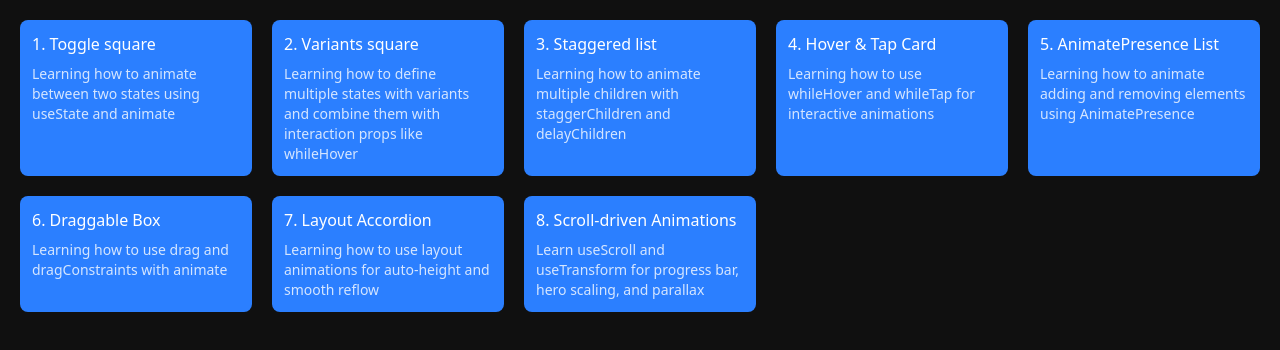
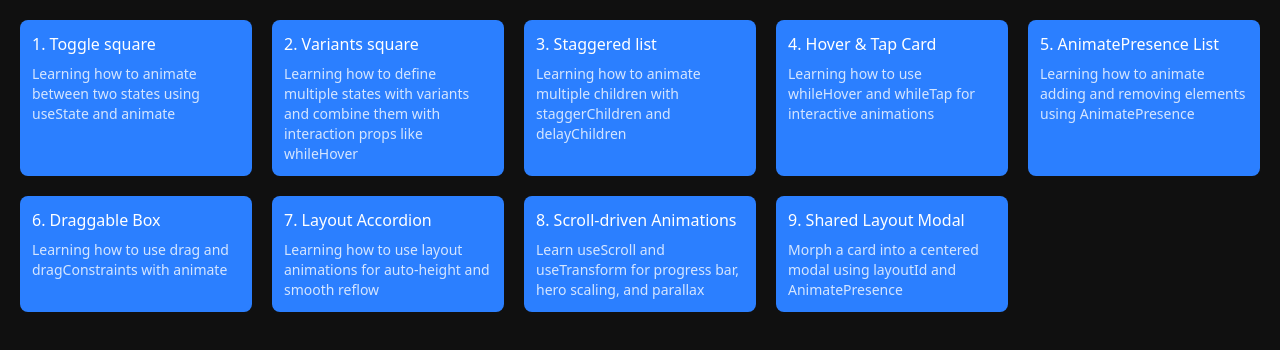
Before and after one commit to ProkopetsOleksandr/motion-playground, a Next.js app: page / in a window 1280 px wide. Shown: the top 350 px of the page. Built offline with nearby package versions, Linux system fonts and the light colour scheme.

Commit message:
Shared layout modal

```diff
--- a/src/app/data/links.ts
+++ b/src/app/data/links.ts
@@ -45,5 +45,10 @@ export const links: LinkItem[] = [
     href: '/tasks/scroll-animations',
     label: 'Scroll-driven Animations',
     description: 'Learn useScroll and useTransform for progress bar, hero scaling, and parallax'
+  },
+  {
+    href: '/tasks/shared-layout-modal',
+    label: 'Shared Layout Modal',
+    description: 'Morph a card into a centered modal using layoutId and AnimatePresence'
   }
 ];
--- /dev/null
+++ b/src/app/tasks/shared-layout-modal/page.tsx
@@ -0,0 +1,138 @@
+'use client';
+
+import { AnimatePresence, motion } from 'motion/react';
+import { useEffect, useState } from 'react';
+
+interface IGridItem {
+  id: number;
+  title: string;
+  description: string;
+  image?: string;
+}
+
+const items: IGridItem[] = [
+  {
+    id: 1,
+    title: 'Grid item 1',
+    description:
+      'Lorem ipsum, dolor sit amet consectetur adipisicing elit. Aspernatur debitis modi voluptates non vel velit iusto possimus dignissimos, vitae delectus.',
+    image: 'https://images.unsplash.com/photo-1506744038136-46273834b3fb?auto=format&fit=crop&w=1200&q=80'
+  },
+  {
+    id: 2,
+    title: 'Grid item 2',
+    description:
+      'Lorem ipsum, dolor sit amet consectetur adipisicing elit. Aspernatur debitis modi voluptates non vel velit iusto possimus dignissimos, vitae delectus.',
+    image: 'https://images.unsplash.com/photo-1506744038136-46273834b3fb?auto=format&fit=crop&w=1200&q=80'
+  },
+  {
+    id: 3,
+    title: 'Grid item 3',
+    description:
+      'Lorem ipsum, dolor sit amet consectetur adipisicing elit. Aspernatur debitis modi voluptates non vel velit iusto possimus dignissimos, vitae delectus.',
+    image: 'https://images.unsplash.com/photo-1506744038136-46273834b3fb?auto=format&fit=crop&w=1200&q=80'
+  },
+  {
+    id: 4,
+    title: 'Grid item 4',
+    description:
+      'Lorem ipsum, dolor sit amet consectetur adipisicing elit. Aspernatur debitis modi voluptates non vel velit iusto possimus dignissimos, vitae delectus.',
+    image: 'https://images.unsplash.com/photo-1506744038136-46273834b3fb?auto=format&fit=crop&w=1200&q=80'
+  },
+  {
+    id: 5,
+    title: 'Grid item 5',
+    description:
+      'Lorem ipsum, dolor sit amet consectetur adipisicing elit. Aspernatur debitis modi voluptates non vel velit iusto possimus dignissimos, vitae delectus.',
+    image: 'https://images.unsplash.com/photo-1506744038136-46273834b3fb?auto=format&fit=crop&w=1200&q=80'
+  },
+  {
+    id: 6,
+    title: 'Grid item 6',
+    description:
+      'Lorem ipsum, dolor sit amet consectetur adipisicing elit. Aspernatur debitis modi voluptates non vel velit iusto possimus dignissimos, vitae delectus.',
+    image: 'https://images.unsplash.com/photo-1506744038136-46273834b3fb?auto=format&fit=crop&w=1200&q=80'
+  }
+];
+
+export default function Page() {
+  const [activeCardId, setActiveCardId] = useState<number | null>(null);
+  const activeItem = items.find(x => x.id === activeCardId) ?? null;
+
+  function onCardClick(id: number) {
+    setActiveCardId(prev => (prev === id ? null : id));
+  }
+
+  function close() {
+    setActiveCardId(null);
+  }
+
+  useEffect(() => {
+    const onKey = (e: any) => e.key === 'Escape' && close();
+    window.addEventListener('keydown', onKey);
+    return () => window.removeEventListener('keydown', onKey);
+  }, [activeCardId]);
+
+  return (
+    <div className="wrapper bg-[#F3F4F6]">
+      <div className="p-5 grid grid-cols-3 gap-4">
+        {items.map(item => (
+          <motion.div
+            key={item.id}
+            layoutId={`card-${item.id}`}
+            className="w-[300px] bg-[#F3F4F6] text-[#101010] rounded-lg overflow-hidden border-[#E5E7EB] border-1 cursor-pointer"
+            whileHover={{ y: -4, boxShadow: '0 8px 20px rgba(0,0,0,0.08)' }}
+            whileTap={{ scale: 0.98 }}
+            onClick={() => onCardClick(item.id)}>
+            <motion.div
+              layoutId={`media-${item.id}`}
+              transition={{ duration: 0 }}
+              className="w-full aspect-[16/9] overflow-hidden">
+              <img src={item.image} alt="" className="w-full h-full object-cover" />
+            </motion.div>
+            <div className="p-2">
+              <h1 className="text-xl font-semibold">{item.title}</h1>
+            </div>
+          </motion.div>
+        ))}
+      </div>
+
+      {/* Модалка */}
+      <AnimatePresence>
+        {activeItem && (
+          <div>
+            <motion.div
+              className="fixed inset-0 bg-black/50 z-40"
+              initial={{ opacity: 0 }}
+              animate={{ opacity: 1 }}
+              exit={{ opacity: 0 }}
+              onClick={close}></motion.div>
+            <div className="fixed inset-0 flex items-center justify-center z-50 pointer-events-none">
+              <motion.div
+                layoutId={`card-${activeItem.id}`}
+                transition={{ type: 'spring', stiffness: 300, damping: 40 }}
+                className="bg-white text-[#111111] rounded shadow-xl max-w-[500px] w-full overflow-hidden pointer-events-auto">
+                <motion.div
+                  layoutId={`media-${activeItem.id}`}
+                  transition={{ duration: 0 }}
+                  className="w-full aspect-[16/9] overflow-hidden">
+                  <img src={activeItem.image} alt="" className="w-full h-full object-cover" />
+                </motion.div>
+                <div className="p-2">
+                  <h1 className="text-xl font-semibold">{activeItem.title}</h1>
+                  <motion.p
+                    initial={{ opacity: 0, y: 20 }}
+                    animate={{ opacity: 1, y: 0 }}
+                    transition={{ delay: 0.2 }}
+                    className="text-sm mt-2">
+                    {activeItem.description}
+                  </motion.p>
+                </div>
+              </motion.div>
+            </div>
+          </div>
+        )}
+      </AnimatePresence>
+    </div>
+  );
+}
```
